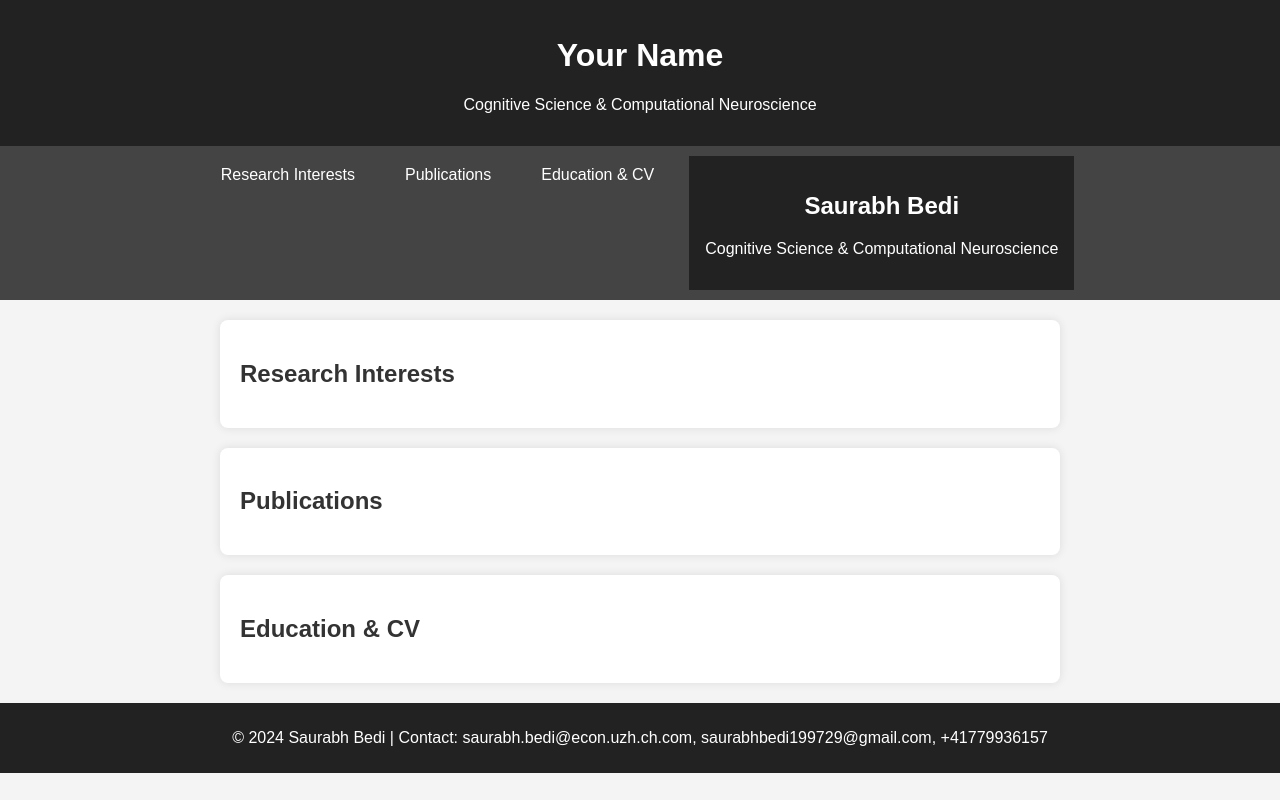
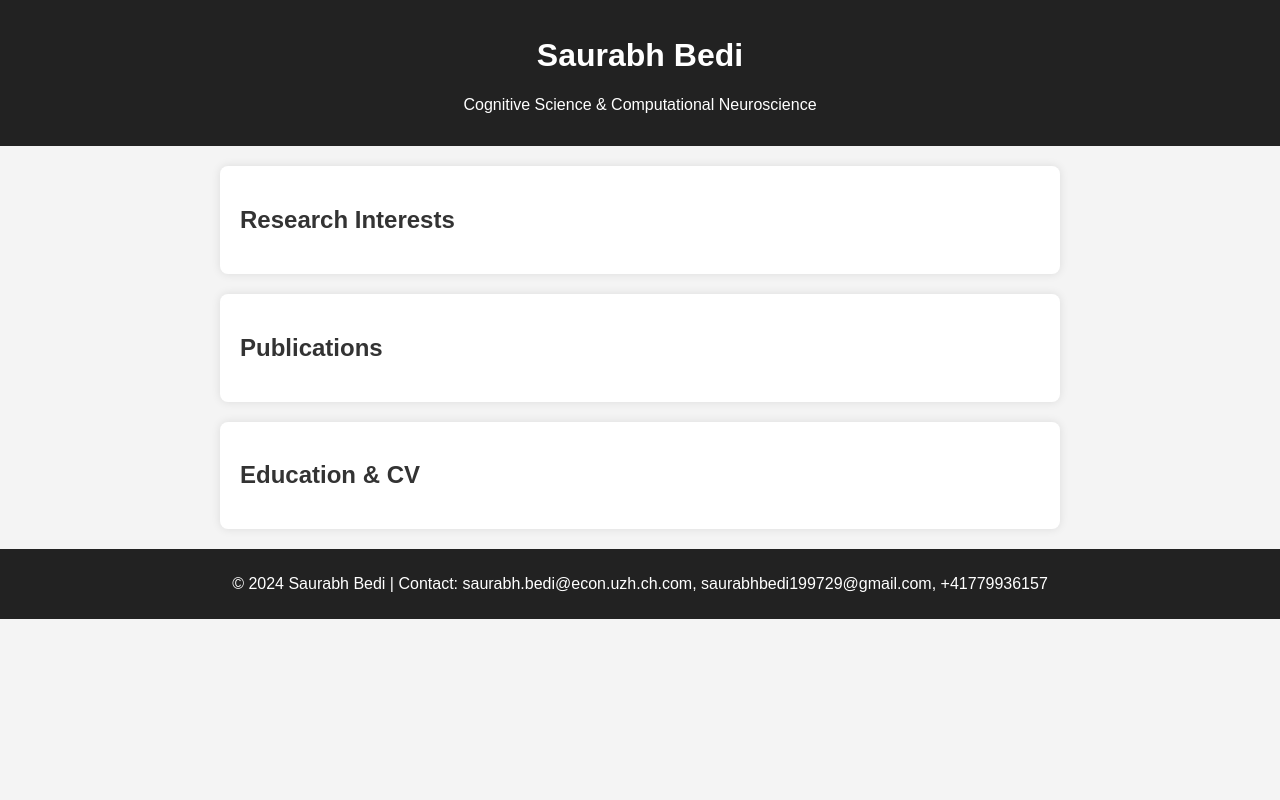
Before and after one commit to saurabh9729/saurabhbedi, a plain HTML site: page index.html in a window 1280 px wide. Drawn offline with Linux system fonts and the light colour scheme.

Commit message:
Update name to Saurabh Bedi

```diff
--- a/index.html
+++ b/index.html
@@ -48,15 +48,7 @@
     </style>
 </head>
 <body>
-    <header>
-        <h1>Your Name</h1>
-        <p>Cognitive Science & Computational Neuroscience</p>
-    </header>
 
-    <nav>
-        <a href="#research">Research Interests</a>
-        <a href="#publications">Publications</a>
-        <a href="#education">Education & CV</a>
 <header>
     <h1>Saurabh Bedi</h1>
     <p>Cognitive Science & Computational Neuroscience</p>
```
